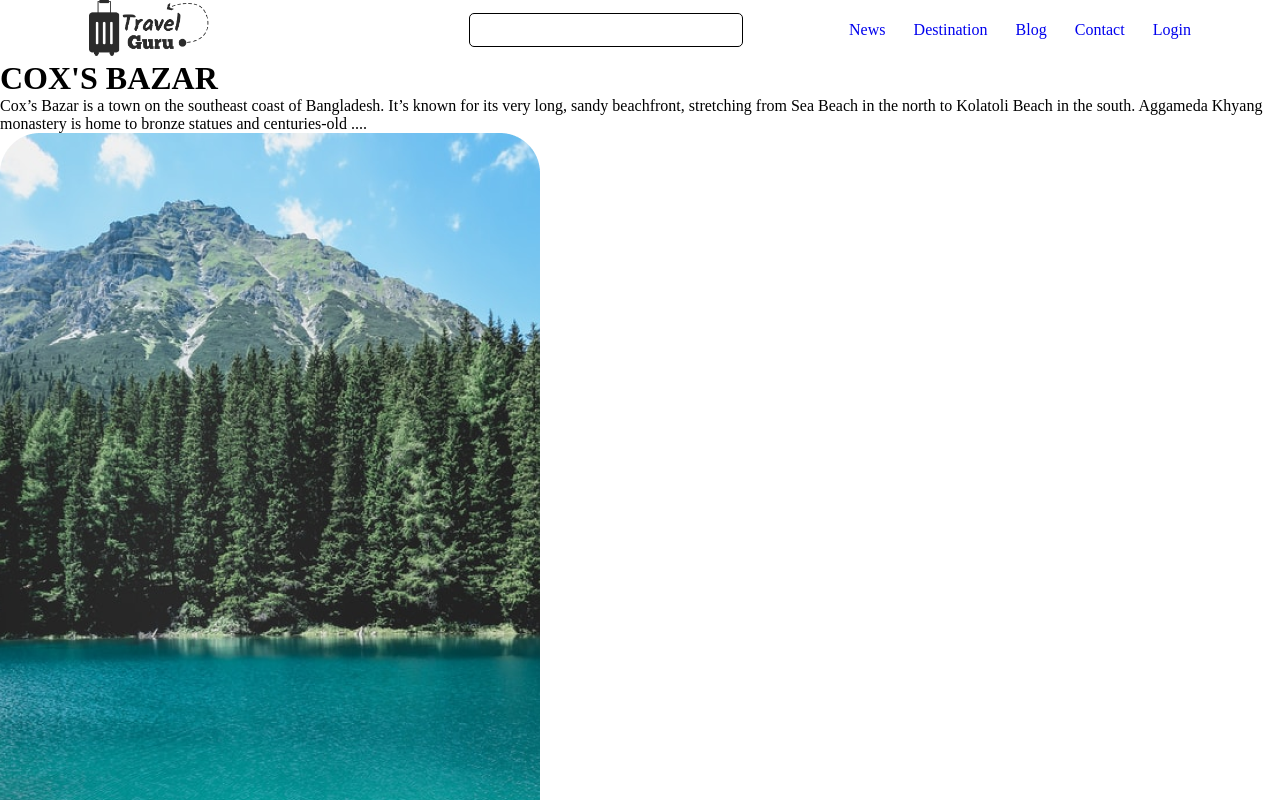
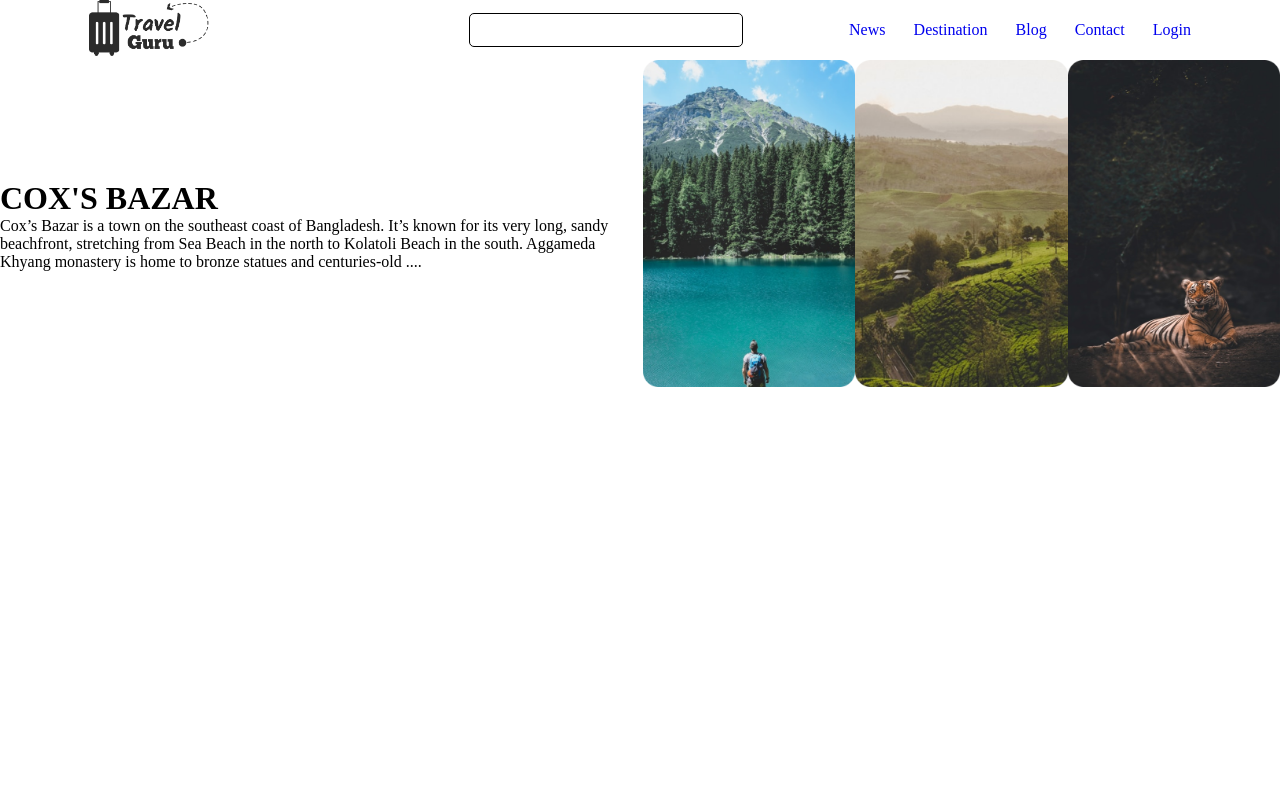
Before and after one commit to jahan-nusrat/tour-site, a React (Create React App) app: page / in a window 1280 px wide. Shown: the top 800 px of the page. Built offline with nearby package versions, Linux system fonts and the light colour scheme; the HTML template or start-up script is replaced by a standard one.

Commit message:
dynamic data show

```diff
--- a/src/components/Hero/Hero.js
+++ b/src/components/Hero/Hero.js
@@ -1,4 +1,5 @@
 import React, { useContext } from 'react';
+import './hero.css';
 import { UserContext } from '../../App';
 import fakeData from '../../fakeData/FakeData';
 
@@ -7,6 +8,7 @@ const Hero = () => {
 	function truncate (str, n) {
 		return str.length > n ? str.substr(0, n - 1) + '....' : str;
 	}
+
 	return (
 		<div className="hero-container">
 			<div className="hero-info">
@@ -14,9 +16,17 @@ const Hero = () => {
 				<p>{truncate(hero.info, 250)}</p>
 			</div>
 			<div className="hero-img">
-				{fakeData.map((data) => {
+				{fakeData.map((data, idx) => {
 					return (
-						<div key={data.id}>
+						<div
+							key={data.id}
+							className={data.name}
+							onClick={() =>
+								setHero({
+									name : data.name,
+									info : data.info
+								})}
+						>
 							<img src={data.url} alt={data.name} />
 						</div>
 					);
--- a/src/components/Hero/hero.css
+++ b/src/components/Hero/hero.css
@@ -1,4 +1,4 @@
-.hero {
+.hero-container {
     display: flex;
     align-items: center;
     justify-content: space-between;
```
